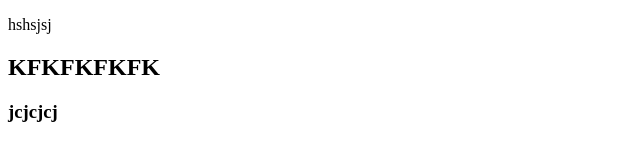
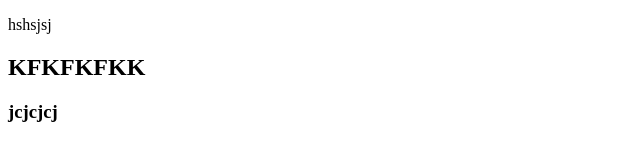
Before and after one commit to Thien2341/PHP-example, a plain HTML site: page 8-1-2021/EX1/index.html in a window 1280 px wide. Shown: the full height of the page, 0-640 px from the left. Drawn offline with Linux system fonts and the light colour scheme.

Commit message:
Update index.html

```diff
--- a/8-1-2021/EX1/index.html
+++ b/8-1-2021/EX1/index.html
@@ -5,7 +5,7 @@
 </head>
 <body>
 <p>hshsjsj</p>
-<H2>KFKFKFKFK</H2>
+<H2>KFKFKFKK</H2>
 <h3>jcjcjcj</h3>
 </body>
 </html>
```
